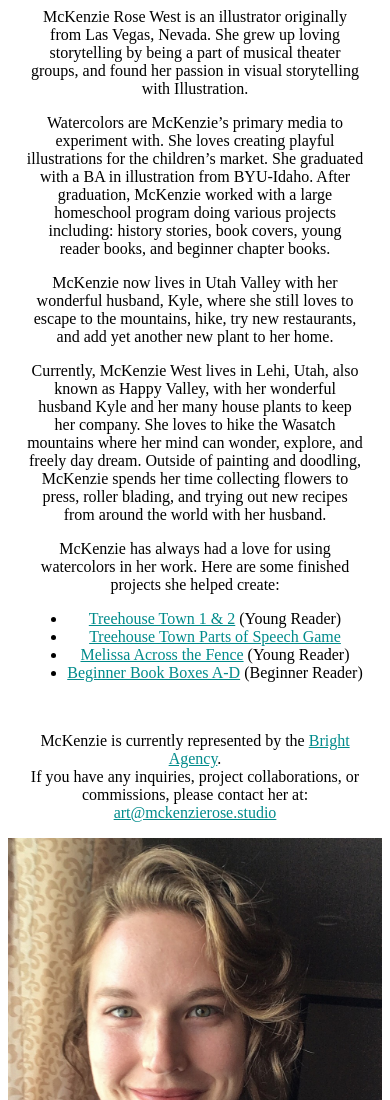
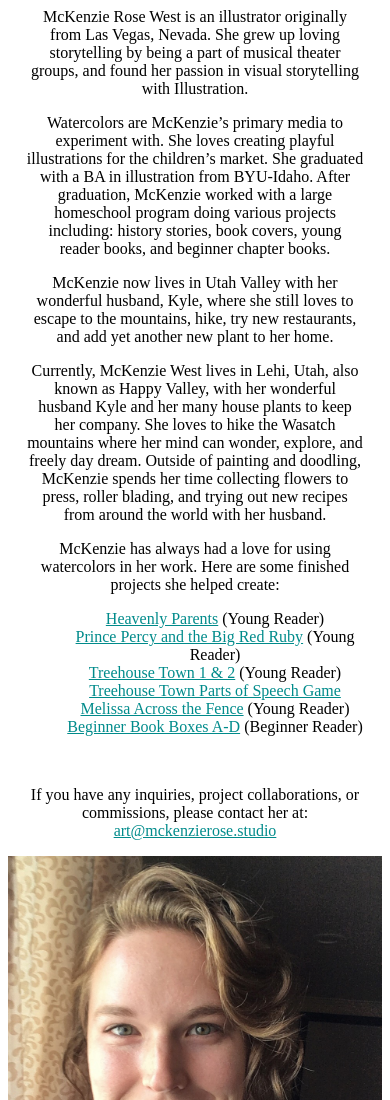
Before and after one commit to kyle-west/mckenzierose.studio, a website: page assets/html/contact.html in a window 390 px wide. Shown: the top 1100 px of the page. Drawn offline with Linux system fonts and the light colour scheme; files that its build step writes are made by us from their sources; files whose address does not match are found by name.

Commit message:
[contact] update bio info (#18)
- remove etsy links
- remove agency representation
- add latest works of highlight
- update platform support for linux

```diff
--- a/assets/css/bi-section.css
+++ b/assets/css/bi-section.css
@@ -55,4 +55,8 @@
   .bi-section .data {
     text-align: center;
   }
+
+  .bi-section li {
+    list-style: none;
+  }
 }
--- a/assets/html/contact.html
+++ b/assets/html/contact.html
@@ -33,6 +33,8 @@
         McKenzie has always had a love for using watercolors in her work.
         Here are some finished projects she helped create:
         <ul>
+          <li><a onclick="SITE.trackMediaClick(this)" name="/covenant/heavenly-parents/" target="_blank" href="https://deseretbook.com/p/board-little-latter-day-saint-library-heavenly-parents">Heavenly Parents</a> (Young Reader)</li>
+          <li><a onclick="SITE.trackMediaClick(this)" name="/goodandbeautiful/prince-percy-and-the-big-red-ruby/" target="_blank" href="https://www.goodandbeautiful.com/products/prince-percy-and-the-big-red-ruby-by-jenny-phillips/">Prince Percy and the Big Red Ruby</a> (Young Reader)</li>
           <li><a onclick="SITE.trackMediaClick(this)" name="/goodandbeautiful/treehouse-town-boxed-set/" target="_blank" href="https://www.goodandbeautiful.com/products/treehouse-town-boxed-set/">Treehouse Town 1 & 2</a> (Young Reader)</li>
           <li><a onclick="SITE.trackMediaClick(this)" name="/goodandbeautiful/treehouse-town-parts-of-speech-game/" target="_blank" href="https://www.goodandbeautiful.com/products/treehouse-town-parts-of-speech-game/">Treehouse Town Parts of Speech Game</a></li>
           <li><a onclick="SITE.trackMediaClick(this)" name="/goodandbeautiful/melissa-across-the-fence-by-augusta-huiell-seaman/" target="_blank" href="https://www.goodandbeautiful.com/products/melissa-across-the-fence-by-augusta-huiell-seaman/">Melissa Across the Fence</a> (Young Reader)</li>
@@ -43,7 +45,6 @@
       <br/>
 
       <p>
-        McKenzie is currently represented by the <a href="https://thebrightagency.com/uk/childrens/artists/mckenzie-west" onclick="SITE.trackMediaClick(this)" target="_blank" name="bright-agency">Bright Agency</a>.<br/>
         If you have any inquiries, project collaborations, or commissions, please contact her at:
         <a href = 'mailto:art@mckenzierose.studio' name="email" onclick="SITE.trackMediaClick(this)">
           art@mckenzierose.studio
@@ -51,7 +52,6 @@
       </p>
       <p class="social-media-links">
         <a href="https://www.instagram.com/mckenzierose_studio/" name="instagram" onclick="SITE.trackMediaClick(this)" target="_blank"><i class="icon instagram"></i></a>
-        <a href="https://www.etsy.com/shop/McKenzieRoseDesign" name="etsy" onclick="SITE.trackMediaClick(this)" target="_blank"><i class="icon etsy"></i></a>
       </p>
     </div>
     <div class="data" style="vertical-align: text-top;">
--- a/index.html
+++ b/index.html
@@ -6,7 +6,7 @@
     function gtag(){dataLayer.push(arguments);}
     gtag('js', new Date());
     gtag('config', 'UA-136826563-1');
-  }</script><title>McKenzie Rose Studio</title><meta charset=utf-8><link rel=icon type=image/png href=/assets/icons/favicon.png><meta name=viewport content="width=device-width,initial-scale=1"><meta property=og:title content="McKenzie Rose Studio"><meta property=og:description content="Children's Book Illustrator"><meta property=og:type content=website><meta property=og:image content=https://mckenzierose.studio/content/min/images/character-design/swimming-in-clouds.jpg><meta property=og:url content="https://mckenzierose.studio/?page=illustrations"><meta name=twitter:card content=summary_large_image><script src=./main.js></script><link href=./main.css rel=stylesheet><section class=logo aria-hidden=true><div class=img-wrapper><img alt="Rose Logo" src=/assets/icons/logo/flower.png><div class=name><img class=-m- src=/assets/icons/logo/MCKENZIE.png alt=McKenzie> <img class=-r- src=/assets/icons/logo/ROSE.png alt=Rose></div></div></section><nav tabindex=0><ul><li role=link href=./illustrations name=illustrations>Illustrations<li role=link href=./character-design name=character-design>Character&nbsp;Design<li role=link href=./animals name=animals>Animals<li role=link href=./black-and-white name=black-and-white>Black&nbsp;&amp;&nbsp;White<li role=link href=./instagram name=instagram>Instagram<li role=link href=./etsy name=etsy>Etsy<li role=link href=./contact name=contact>Bio&nbsp;/&nbsp;Contact</ul></nav><main></main><image-carousel></image-carousel><script>(async () => {
+  }</script><title>McKenzie Rose Studio</title><meta charset=utf-8><link rel=icon type=image/png href=/assets/icons/favicon.png><meta name=viewport content="width=device-width,initial-scale=1"><meta property=og:title content="McKenzie Rose Studio"><meta property=og:description content="Children's Book Illustrator"><meta property=og:type content=website><meta property=og:image content=https://mckenzierose.studio/content/min/images/character-design/swimming-in-clouds.jpg><meta property=og:url content="https://mckenzierose.studio/?page=illustrations"><meta name=twitter:card content=summary_large_image><script src=./main.js></script><link href=./main.css rel=stylesheet><section class=logo aria-hidden=true><div class=img-wrapper><img alt="Rose Logo" src=/assets/icons/logo/flower.png><div class=name><img class=-m- src=/assets/icons/logo/MCKENZIE.png alt=McKenzie> <img class=-r- src=/assets/icons/logo/ROSE.png alt=Rose></div></div></section><nav tabindex=0><ul><li role=link href=./illustrations name=illustrations>Illustrations<li role=link href=./character-design name=character-design>Character&nbsp;Design<li role=link href=./animals name=animals>Animals<li role=link href=./black-and-white name=black-and-white>Black&nbsp;&amp;&nbsp;White<li role=link href=./instagram name=instagram>Instagram<li role=link href=./contact name=contact>Bio&nbsp;/&nbsp;Contact</ul></nav><main></main><image-carousel></image-carousel><script>(async () => {
     let assets = await SITE.fetchJSON('./content/asset.manifest.json');
     window.SITE.assets = assets;
     render(assets);
```
Also changed, not shown: _src/partials/nav.html (+0 -1 lines), package.json (+5 -5 lines), 1 other file.
